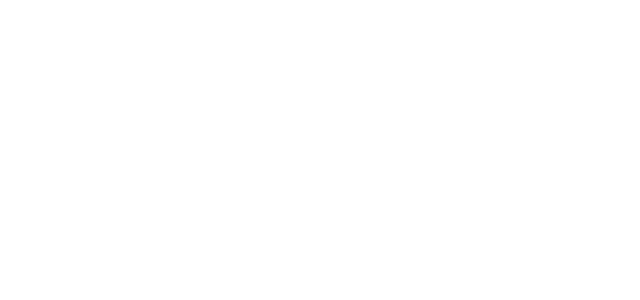
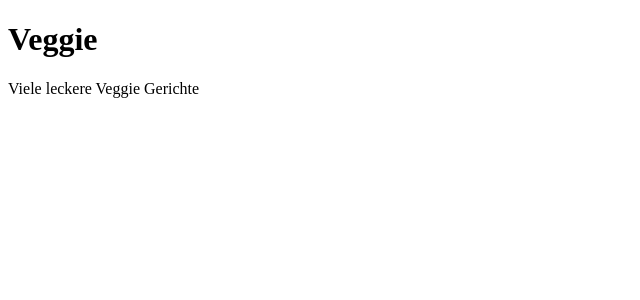
Before and after one commit to A11yship/recipes-app, a Next.js app: page /veggie in a window 1280 px wide. Before the commit this address had no page. Shown: the top 300 px of the page, without its empty margins (0-640 px from the left). Built offline with nearby package versions, Linux system fonts and the light colour scheme.

Commit message:
Add two pages

```diff
--- a/pages/index.js
+++ b/pages/index.js
@@ -7,6 +7,7 @@ export default function Home() {
       <Head>
         <title>Startseite</title>
       </Head>
+      <h1> Rezeptesammlung </h1>
     </>
   );
 }
--- /dev/null
+++ b/pages/veggie.js
@@ -0,0 +1,13 @@
+import Head from "next/head";
+
+export default function Veggie() {
+  return (
+    <>
+      <Head>
+        <title>Veggie</title>
+      </Head>
+      <h1>Veggie</h1>
+      <p>Viele leckere Veggie Gerichte</p>
+    </>
+  );
+}
```
Also changed, not shown: pages/_app.js (+6 -5 lines), pages/dessert.js (added, +13 -0 lines).
